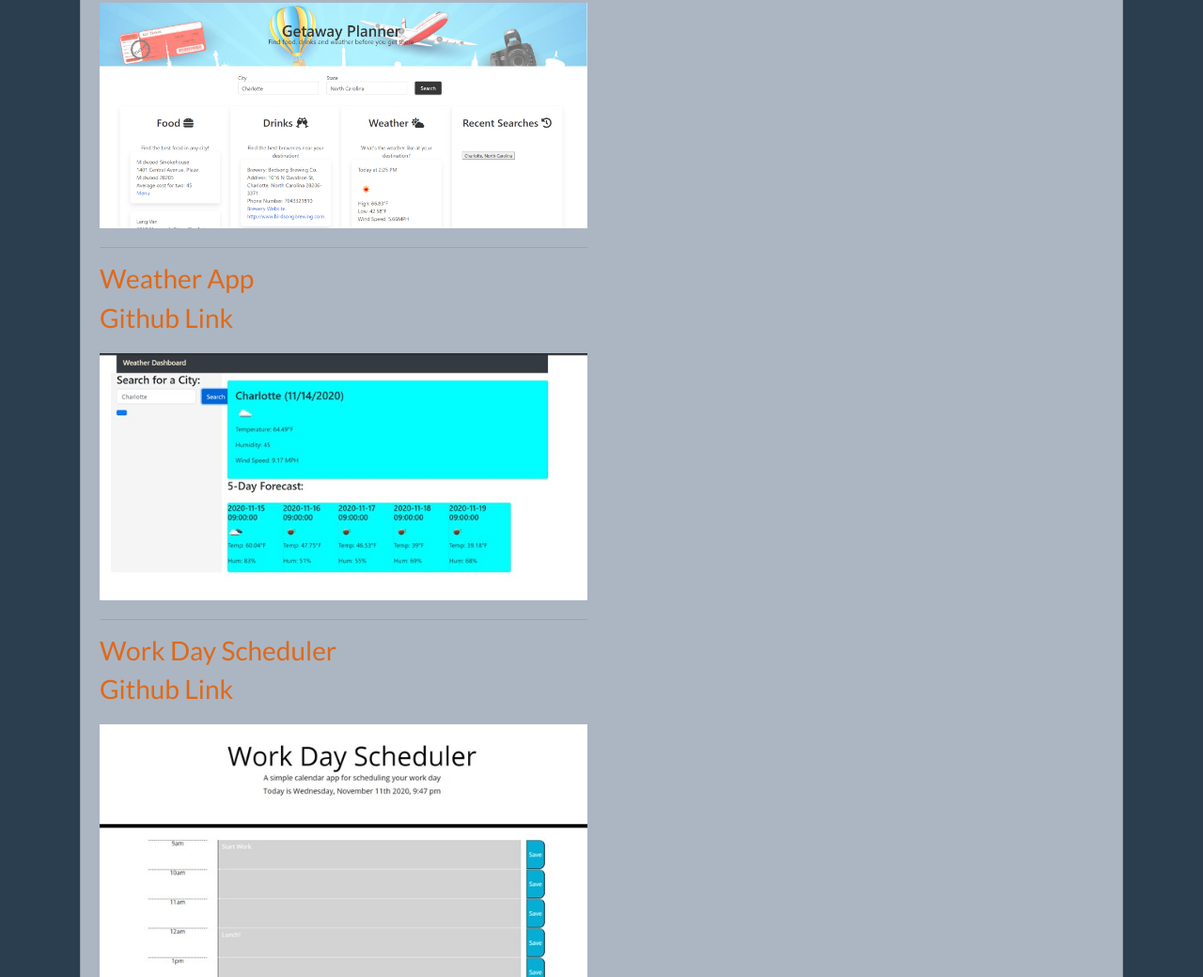
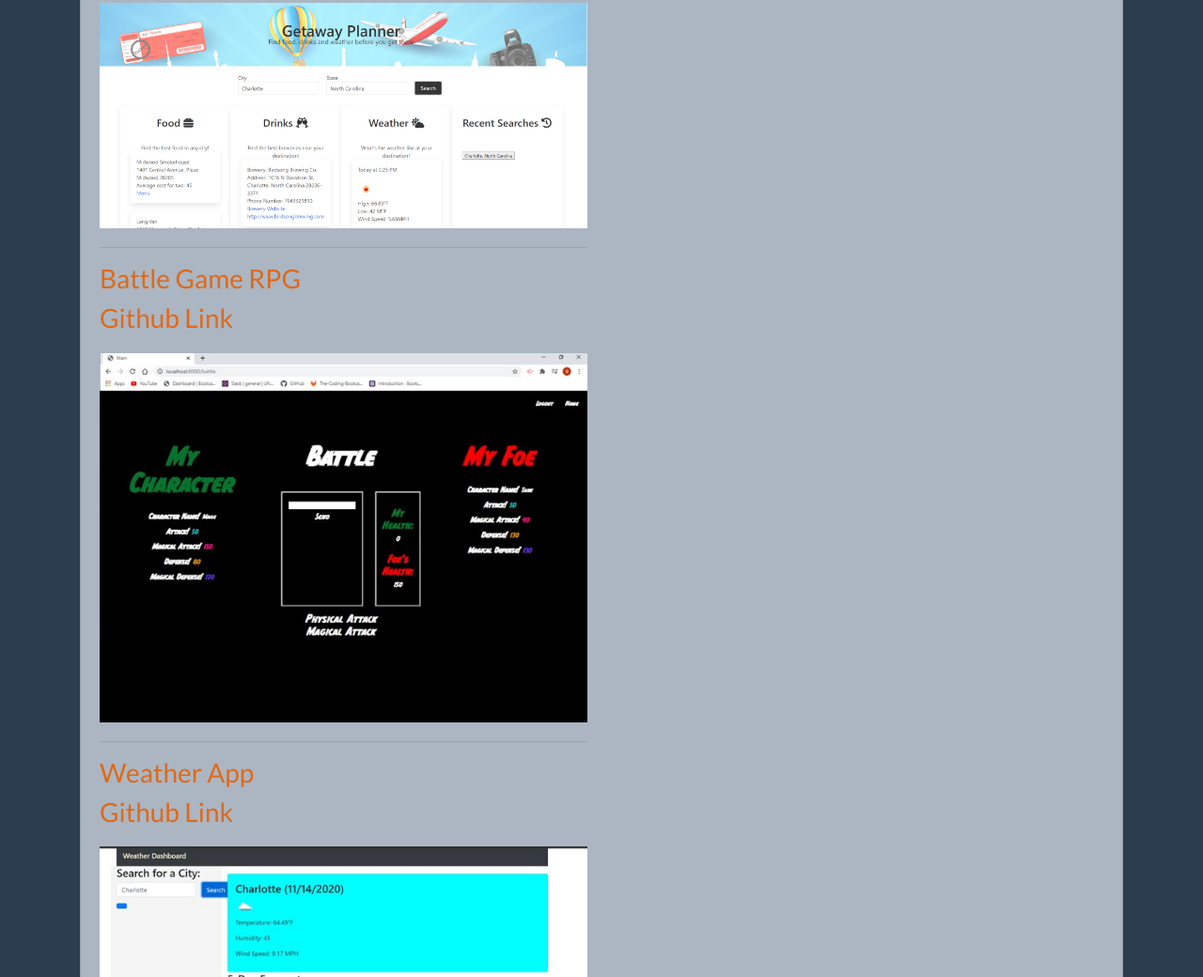
Before and after one commit to wmdane/bootstrap-portfolio, a plain HTML site: page portfolio.html in a window 1280 px wide. Shown: the part 258-1298 px from the top of the page at 94% size. Drawn offline with nearby package versions, Linux system fonts and the light colour scheme.

Commit message:
added latest project

```diff
--- a/portfolio.html
+++ b/portfolio.html
@@ -78,6 +78,19 @@
               />
               <hr />
               <h3>
+                <a href="https://serene-dawn-63330.herokuapp.com/">Battle Game RPG</a>
+              </h3>
+              <h3>
+                <a href="https://github.com/grantf12/Battle_Game_RPG">Github Link</a>
+              </h3>
+              <img
+                src="assets/battleRpgGame.jpg"
+                class="img-fluid mx-auto d-block"
+                vspace="20"
+                alt="Battle Game RPG"
+              />
+              <hr />
+              <h3>
                 <a href="https://wmdane.github.io/weather_app">Weather App</a>
               </h3>
               <h3>
```
Also changed, not shown: assets/battleRpgGame.jpg (added).
